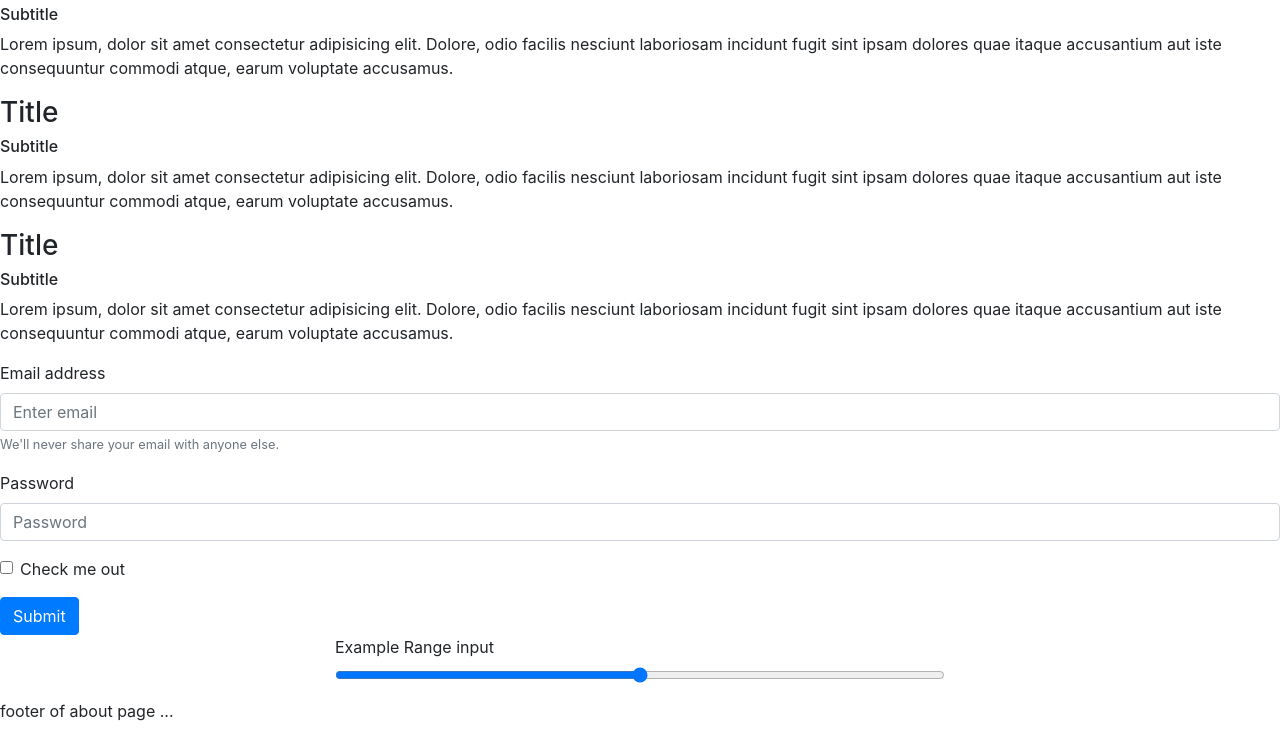
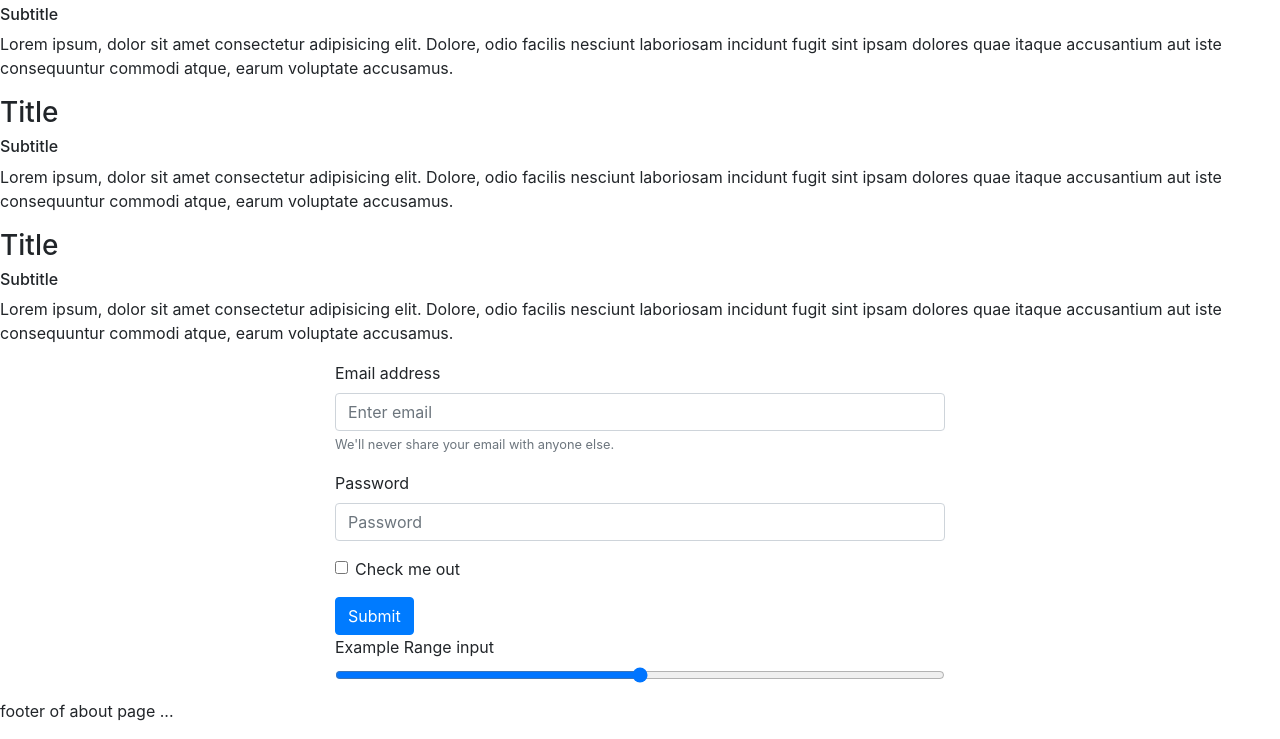
Before and after one commit to ogi62/first-project, a plain HTML site: page about.html in a window 1280 px wide. Shown: the part 593-1332 px from the top of the page. Drawn offline with nearby package versions, Linux system fonts and the light colour scheme.

Commit message:
added somethings

```diff
--- a/about.html
+++ b/about.html
@@ -139,6 +139,7 @@
 
     <!-- added form in about page -->
 
+    <div class="container w-50 mx-auto">
       <form>
         <div class="form-group">
           <label for="exampleInputEmail1">Email address</label>
@@ -156,6 +157,9 @@
         </div>
         <button type="submit" class="btn btn-primary">Submit</button>
       </form>
+    </div>
+
+
 
     <!-- end of added form in about page -->
 
```
Lines whose indentation alone changed are shown as unchanged.
